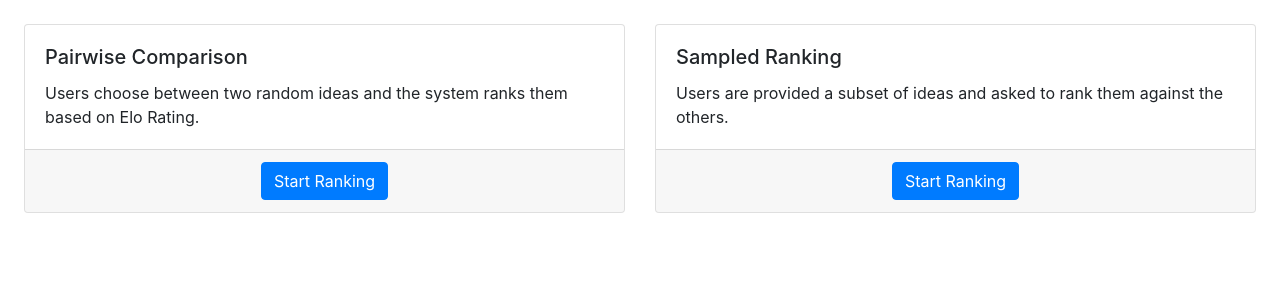
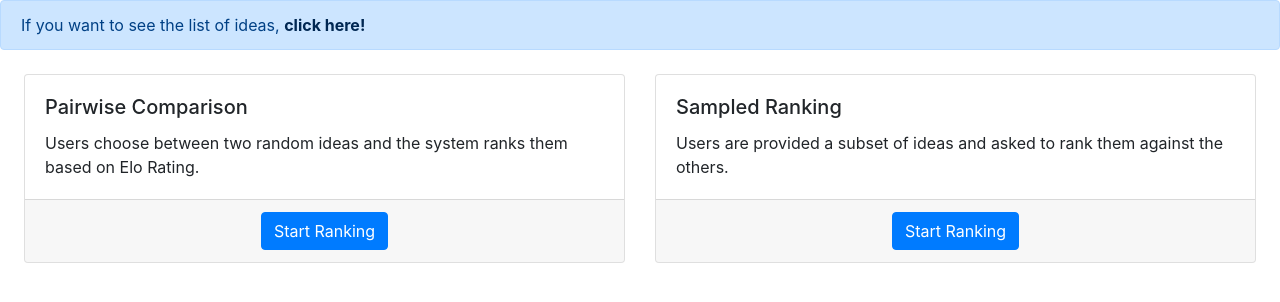
Before and after one commit to technichor/pmquant, a Django app: page /backlog/ideas/ in a window 1280 px wide. Shown: the part 66-368 px from the top of the page. Run offline with Django 3.2, Linux system fonts and the light colour scheme; some libraries are stand-ins or nearby versions.

Commit message:
pairwise page updates

```diff
--- a/backlog/models.py
+++ b/backlog/models.py
@@ -46,3 +46,15 @@ class ideas(models.Model):
 
     def get_absolute_url(self):
         return reverse('idea-detail', kwargs={'pk': self.pk})
+
+
+class pairwise_results(models.Model):
+    win_idea = models.ForeignKey(ideas, on_delete=models.CASCADE, related_name='win_idea_name')
+    lose_idea = models.ForeignKey(ideas, on_delete=models.CASCADE, related_name='lose_idea_name')
+    datetime = models.DateTimeField(auto_now_add=True)
+    win_elo = models.SmallIntegerField(default=1500)
+    lose_elo = models.SmallIntegerField(default=1500)
+    def __str__(self):
+        return self.datetime.strftime("%m/%d/%Y, %H:%M:%S")
+    def get_absolute_url(self):
+        return reverse('idea_pairwise')
--- a/backlog/templates/backlog/ideas_home.html
+++ b/backlog/templates/backlog/ideas_home.html
@@ -1,6 +1,10 @@
 {% extends "backlog/base.html" %}
 
 {% block content %}
+
+<div class="alert alert-primary" role="alert">
+    If you want to see the list of ideas, <a href="{% url 'backlog:idea_list' %}" class="alert-link">click here!</a>
+</div>
 
 <div class="row m-4">
     <div class="card-deck">
@@ -10,7 +14,7 @@
                 <p class="card-text">Users choose between two random ideas and the system ranks them based on Elo Rating.</p>
             </div>
             <div class="card-footer text-center">
-                <a href="{% url 'backlog:idea-pairwise' %}" class="btn btn-primary">Start Ranking</a>
+                <a href="{% url 'backlog:idea_pairwise' %}" class="btn btn-primary">Start Ranking</a>
             </div>
         </div>
         <div class="card">
@@ -26,6 +30,4 @@
 </div>
 
 
-
-
 {% endblock %}
--- a/backlog/urls.py
+++ b/backlog/urls.py
@@ -1,14 +1,15 @@
 from django.urls import path, include
-from backlog.views import ideas_home, idea_list, idea_detail, idea_rank_pairwise, IdeaCreate
+from backlog.views import choose_pairwise, ideas_home, idea_list, idea_detail, idea_rank_pairwise, IdeaCreate
 
 app_name = 'backlog'
 
 urlpatterns = [
+    path('idea/<page_slug>/', idea_detail, name='idea_detail'),
     path('ideas/list/', idea_list, name='idea_list'),
-    path('idea/<page_slug>/', idea_detail, name='idea_detail'),
-    path('ideas/add/', IdeaCreate.as_view(), name='idea-add'),
-    path('ideas/rank/pairwise/', idea_rank_pairwise, name='idea-pairwise'),
+    path('ideas/add/', IdeaCreate.as_view(), name='idea_add'),
     path('ideas/add/add_success/<page_slug>/', idea_detail, name='add_success'),
+    path('ideas/rank/pairwise/', idea_rank_pairwise, name='idea_pairwise'),
+    path('ideas/rank/pairwise/choose/<int:win_id>/<int:lose_id>/', choose_pairwise, name='pairwise_choose'),
     path('ideas/', ideas_home, name='ideas_home'),
     #path('', include('home.urls'))
 ]
--- a/backlog/views.py
+++ b/backlog/views.py
@@ -1,7 +1,8 @@
-from django.shortcuts import get_object_or_404, render
+from django.shortcuts import get_object_or_404, render, redirect
 from django.views.generic.edit import CreateView
 from django.urls import reverse_lazy
-from .models import ideas
+from .models import ideas, pairwise_results
+import random
 # from .forms import newIdeaForm
 
 def idea_list(request):
@@ -20,9 +21,21 @@ def idea_detail(request, page_slug):
     return render(request, 'backlog/idea_detail.html', context)
 
 def idea_rank_pairwise(request):
-    open_ideas = ideas.published.all()
-    context = {'open_ideas': open_ideas}
+    last=ideas.published.count()-1
+    index1 = random.randint(0,last)
+    index2 = random.randint(0, last-1)
+    if index2==index1: index2=last
+    idea1 = ideas.published.all()[index1]
+    idea2 = ideas.published.all()[index2]
+    context = {'idea1': idea1, 'idea2': idea2}
     return render(request, 'backlog/ideas_rank_pairwise.html', context)
+
+def choose_pairwise(request, win_id, lose_id):
+    w_idea = get_object_or_404(ideas, id=win_id)
+    l_idea = get_object_or_404(ideas, id=lose_id)
+    new_choice = pairwise_results(win_idea=w_idea, lose_idea=l_idea, win_elo=w_idea.elo_score, lose_elo=l_idea.elo_score)
+    new_choice.save()
+    return redirect('backlog:idea_pairwise')
 
 # def newIdea(request):
 #     if request.method=='POST':
```
Also changed, not shown: backlog/templates/backlog/idea_list.html (+8 -8 lines), backlog/templates/backlog/ideas_rank_pairwise.html (+9 -10 lines), backlog/migrations/0005_pairwise_results.py (added), backlog/migrations/0006_auto_20200328_1337.py (added).
